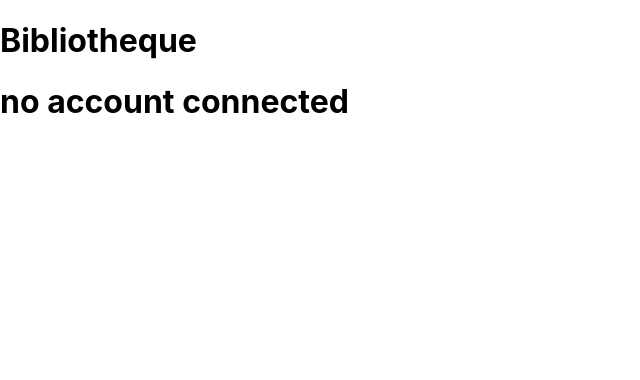
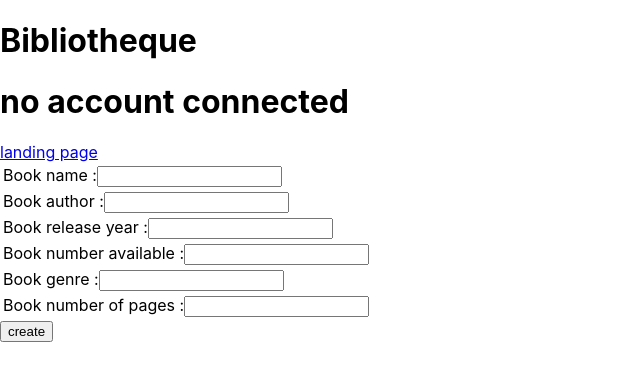
Before and after one commit to ManoloRacine/manoloracinetp4, a React (Create React App) app in the folder tp4-spring-boot/tp4react/: page /createBook in a window 1280 px wide. Shown: the top 380 px of the page, without its empty margins (0-640 px from the left). Built offline with nearby package versions, Linux system fonts and the light colour scheme; no server answers.

Commit message:
ajout de la fonctionnalité pour ajouter des documents

```diff
--- a/tp4-spring-boot/tp4react/src/App.js
+++ b/tp4-spring-boot/tp4react/src/App.js
@@ -1,15 +1,21 @@
 import React, {useEffect, useState} from "react";
-import {Link, Route, Routes} from "react-router-dom";
+import {Link, Route, Routes, useNavigate} from "react-router-dom";
 import LandingPage from "./components/LandingPage";
 import './App.css';
 import DocumentList from "./components/DocumentList";
 import BorrowingsList from "./components/BorrowingsList";
+import EmployeePage from "./components/EmployeePage";
+import CreateDVD from "./components/CreateDVD";
+import CreateCD from "./components/CreateCD";
+import CreateBook from "./components/CreateBook";
 
 function App() {
     const [accounts, setAccounts] = useState([]) ;
     const [connectedAccount, setConnectedAccount] = useState("no account connected") ;
     const [documents, setDocuments] = useState([]) ;
     const [borrowings, setBorrowings] = useState([]) ;
+    let navigate = useNavigate() ;
+
 
     useEffect(() => {
         const getAccounts = async () => {
@@ -39,7 +45,16 @@ function App() {
 
     const connectAccount = (account) => {
         setConnectedAccount(account) ;
-        fetchBorrowings(account.id) ;
+        console.log(account.type) ;
+        if (account.type === "Client") {
+            fetchBorrowings(account.id) ;
+            navigate("/client") ;
+        }
+        else if (account.type === "Employee") {
+            navigate("/employee") ;
+        }
+
+
         console.log(connectedAccount) ;
     }
 
@@ -75,17 +90,61 @@ function App() {
         setBorrowings(data) ;
     }
 
+    const createDvd = async (dvd) => {
+        const res = await fetch('http://localhost:8081/createDVD',
+            {
+                method : 'POST',
+                headers: {
+                    'Content-type' : 'application/json'
+                },
+                body : JSON.stringify(dvd)
+            });
+        const data = await res.json() ;
+        setDocuments([...documents, data]) ;
+    }
+
+    const createCd = async (cd) => {
+        const res = await fetch('http://localhost:8081/createCD',
+            {
+                method : 'POST',
+                headers: {
+                    'Content-type' : 'application/json'
+                },
+                body : JSON.stringify(cd)
+            });
+        const data = await res.json() ;
+        setDocuments([...documents, data]) ;
+    }
+
+    const createBook = async (book) => {
+        const res = await fetch('http://localhost:8081/createBook',
+            {
+                method : 'POST',
+                headers: {
+                    'Content-type' : 'application/json'
+                },
+                body : JSON.stringify(book)
+            });
+        const data = await res.json() ;
+        setDocuments([...documents, data]) ;
+    }
+
   return (
     <div>
       <header>
         <h1>Bibliotheque</h1>
           <h1>{connectedAccount === "no account connected" ? connectedAccount : connectedAccount.firstName}</h1>
           <p>{connectedAccount === "no account connected" ? <div></div> : <Link to='/client'>client page</Link>}</p>
+          <Link to='/'>landing page</Link>
       </header>
         <Routes>
           <Route path="/" element={<LandingPage accounts={accounts} connection={connectAccount}/>}/>
             <Route path="/documents" element={<DocumentList account={connectedAccount} documents={documents} borrow={borrow}/>}/>
             <Route path='/client' element={<BorrowingsList account={connectedAccount} borrowings={borrowings} returnBorrowing={returnBorrowing}/>}/>
+            <Route path='/employee' element={<EmployeePage/>}/>
+            <Route path='/createDVD' element={<CreateDVD createDvd={createDvd}/>}/>
+            <Route path='/createCD' element={<CreateCD createCd={createCd}/>}/>
+            <Route path='/createBook' element={<CreateBook createBook={createBook}/>}/>
         </Routes>
     </div>
   );
--- /dev/null
+++ b/tp4-spring-boot/tp4react/src/components/CreateBook.js
@@ -0,0 +1,78 @@
+import React from "react";
+
+const CreateBook = ({createBook}) => {
+
+    const submit = async (event) => {
+        event.preventDefault() ;
+        const form = document.querySelector('form') ;
+        let obj = Object.values(form).reduce((obj,field) => {
+            if (field.name !== "") {
+                obj[field.name] = field.value;
+            }
+            return obj ;
+        }, {}) ;
+        console.log(obj) ;
+
+        createBook(obj) ;
+    }
+
+    return (
+        <form onSubmit={submit}>
+            <table>
+                <tbody>
+                <tr>
+                    <td>
+                        <label>
+                            Book name :
+                            <input type="text" name="name"/>
+                        </label>
+                    </td>
+                </tr>
+                <tr>
+                    <td>
+                        <label>
+                            Book author :
+                            <input type="text" name="author"/>
+                        </label>
+                    </td>
+                </tr>
+                <tr>
+                    <td>
+                        <label>
+                            Book release year :
+                            <input type="number" name="releaseYear"/>
+                        </label>
+                    </td>
+                </tr>
+                <tr>
+                    <td>
+                        <label>
+                            Book number available :
+                            <input type="number" name="nbAvailable"/>
+                        </label>
+                    </td>
+                </tr>
+                <tr>
+                    <td>
+                        <label>
+                            Book genre :
+                            <input type="text" name="genre"/>
+                        </label>
+                    </td>
+                </tr>
+                <tr>
+                    <td>
+                        <label>
+                            Book number of pages :
+                            <input type="number" name="nbOfPages"/>
+                        </label>
+                    </td>
+                </tr>
+                </tbody>
+            </table>
+            <input type="submit" value="create"/>
+        </form>
+    )
+}
+
+export default CreateBook;
--- /dev/null
+++ b/tp4-spring-boot/tp4react/src/components/CreateCD.js
@@ -0,0 +1,78 @@
+import React from "react";
+
+const CreateCD = ({createCd}) => {
+
+    const submit = async (event) => {
+        event.preventDefault() ;
+        const form = document.querySelector('form') ;
+        let obj = Object.values(form).reduce((obj,field) => {
+            if (field.name !== "") {
+                obj[field.name] = field.value;
+            }
+            return obj ;
+        }, {}) ;
+        console.log(obj) ;
+
+        createCd(obj) ;
+    }
+
+    return (
+        <form onSubmit={submit}>
+            <table>
+                <tbody>
+                <tr>
+                    <td>
+                        <label>
+                            CD name :
+                            <input type="text" name="name"/>
+                        </label>
+                    </td>
+                </tr>
+                <tr>
+                    <td>
+                        <label>
+                            CD author :
+                            <input type="text" name="author"/>
+                        </label>
+                    </td>
+                </tr>
+                <tr>
+                    <td>
+                        <label>
+                            CD release year :
+                            <input type="number" name="releaseYear"/>
+                        </label>
+                    </td>
+                </tr>
+                <tr>
+                    <td>
+                        <label>
+                            CD number available :
+                            <input type="number" name="nbAvailable"/>
+                        </label>
+                    </td>
+                </tr>
+                <tr>
+                    <td>
+                        <label>
+                            CD genre :
+                            <input type="text" name="genre"/>
+                        </label>
+                    </td>
+                </tr>
+                <tr>
+                    <td>
+                        <label>
+                            CD number of minutes :
+                            <input type="number" name="nbMinutes"/>
+                        </label>
+                    </td>
+                </tr>
+                </tbody>
+            </table>
+            <input type="submit" value="create"/>
+        </form>
+    )
+}
+
+export default CreateCD;
--- /dev/null
+++ b/tp4-spring-boot/tp4react/src/components/CreateDVD.js
@@ -0,0 +1,78 @@
+import React from "react";
+
+const CreateDVD = ({createDvd}) => {
+
+    const submit = async (event) => {
+        event.preventDefault() ;
+        const form = document.querySelector('form') ;
+        let obj = Object.values(form).reduce((obj,field) => {
+            if (field.name !== "") {
+                obj[field.name] = field.value;
+            }
+            return obj ;
+        }, {}) ;
+        console.log(obj) ;
+
+        createDvd(obj) ;
+    }
+
+    return (
+        <form onSubmit={submit}>
+            <table>
+                <tbody>
+                <tr>
+                    <td>
+                        <label>
+                            DVD name :
+                            <input type="text" name="name"/>
+                        </label>
+                    </td>
+                </tr>
+                <tr>
+                    <td>
+                        <label>
+                            DVD author :
+                            <input type="text" name="author"/>
+                        </label>
+                    </td>
+                </tr>
+                <tr>
+                    <td>
+                        <label>
+                            DVD release year :
+                            <input type="number" name="releaseYear"/>
+                        </label>
+                    </td>
+                </tr>
+                <tr>
+                    <td>
+                        <label>
+                            DVD number available :
+                            <input type="number" name="nbAvailable"/>
+                        </label>
+                    </td>
+                </tr>
+                <tr>
+                    <td>
+                        <label>
+                            DVD genre :
+                            <input type="text" name="genre"/>
+                        </label>
+                    </td>
+                </tr>
+                <tr>
+                    <td>
+                        <label>
+                            DVD number of minutes :
+                            <input type="number" name="nbMinutes"/>
+                        </label>
+                    </td>
+                </tr>
+                </tbody>
+            </table>
+            <input type="submit" value="create"/>
+        </form>
+    )
+}
+
+export default CreateDVD;
--- /dev/null
+++ b/tp4-spring-boot/tp4react/src/components/EmployeePage.js
@@ -0,0 +1,17 @@
+import React from 'react'
+import {Link} from "react-router-dom";
+
+const EmployeePage = () => {
+    return (
+        <div>
+            <Link to='/createBook'>create book</Link>
+            <div></div>
+            <Link to='/createCD'>create CD</Link>
+            <div></div>
+            <Link to='/createDVD'>create DVD</Link>
+        </div>
+    )
+
+}
+
+export default EmployeePage;
--- a/tp4-spring-boot/tp4react/src/components/UserConnection.js
+++ b/tp4-spring-boot/tp4react/src/components/UserConnection.js
@@ -1,12 +1,11 @@
 import React from "react";
-import {Link} from "react-router-dom";
 
 const UserConnection = ({account, connection}) => {
     return (
         <tr>
             <td>{account.firstName}</td>
             <td>{account.lastName}</td>
-            <td><button onClick={() => connection(account)}><Link to='/client'>connect</Link></button></td>
+            <td><button onClick={() => connection(account)}>connect</button></td>
         </tr>
     )
 }
```
Also changed, not shown: 2 other files (tests, documents, lock files or other folders).
